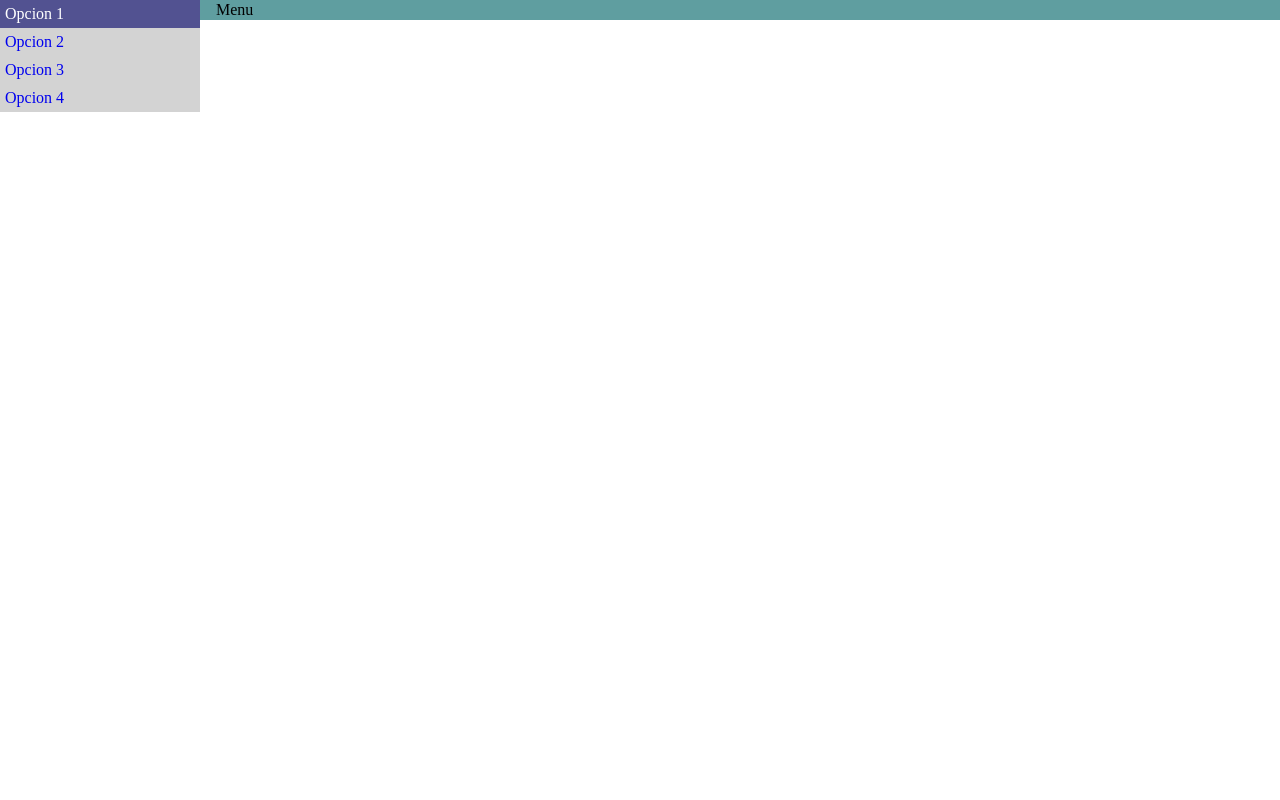
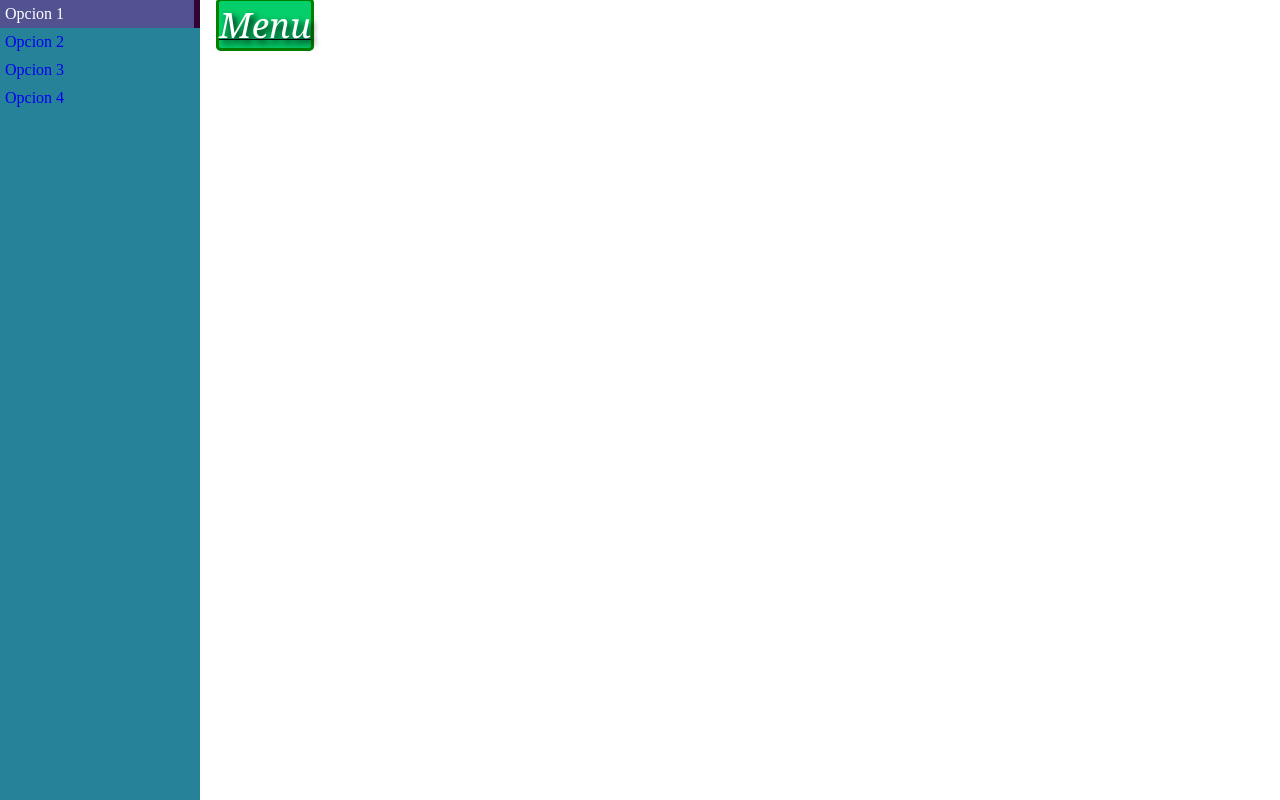
Before and after one commit to GuillermoRomoVera/RomoVGuillermo, a PHP site: page /checkbox.html in a window 1280 px wide. Run offline with PHP 8.4, Linux system fonts and the light colour scheme.

Commit message:
cambios2

```diff
--- a/Parcial 2/Checkbox/checkbox.css
+++ b/Parcial 2/Checkbox/checkbox.css
@@ -9,12 +9,13 @@
   height: 100vh;
 }
 
-div.sidebar{
+.sidebar{
   float: left;
-  background-color: lightgray;
+  background-color: rgb(37, 130, 153);
   width: 200px;
   height: 100%;
   overflow: auto;
+  transition: .3s;
 }
 
 input {display: none;}
@@ -32,12 +33,40 @@ a{
 a:hover{
   background-color: rgb(82, 82, 145);
   color: white;
+  transition: .3s;
+  border-right: 6px solid rgb(51, 4, 51);
 }
+
+.caja{
+  background-color: rgb(5, 207, 106);
+  color: white;
+  text-shadow: 0.1em 0.1em 0.2em black;
+  font-family: Georgia, 'Times New Roman', Times, serif;
+  font-size: 35px;
+  border-radius: 5px;
+  border: 3px solid green;
+  align-items: center;
+}
+
+.caja:hover{
+  background-color: rgb(0, 219, 84);
+  color: rgb(216, 208, 208);
+  text-shadow: 0.1em 0.1em 0.2em black;
+  font-family: Georgia, 'Times New Roman', Times, serif;
+  font-size: 35px;
+  border: 5px solid rgb(2, 75, 2);
+  transition: .3s;
+  transform: scale(1.2);
+
+}
+
 
 div.content{
   float:left;
   width: calc(100% - 200px);
-  background-color: cadetblue;
+  background-color: white;
+  font-style: italic;
+  text-decoration: underline;
   padding: 1px 16px;
   height: 100%;
 }
--- a/Parcial 2/Checkbox/checkbox.html
+++ b/Parcial 2/Checkbox/checkbox.html
@@ -8,8 +8,8 @@
     <link rel="stylesheet" href="checkbox.css">
 </head>
 <body>
-    <input type="checkbox" id="toogle">
-    <div class="contendor">
+    <div class="contenedor">
+        <input type="checkbox" id="toggle">
         <div class="sidebar">
             <a id="Opc1" href="#Opcion1">Opcion 1</a>
             <a id="Opc2" href="#Opcion2">Opcion 2</a>
@@ -17,7 +17,7 @@
             <a id="Opc4" href="#Opcion4">Opcion 4</a>
         </div>
         <div class="content">
-            <label for="toggle">Menu</label>
+            <label class="caja" for="toggle">Menu</label>
         </div>
     </div>
 </body>
```
